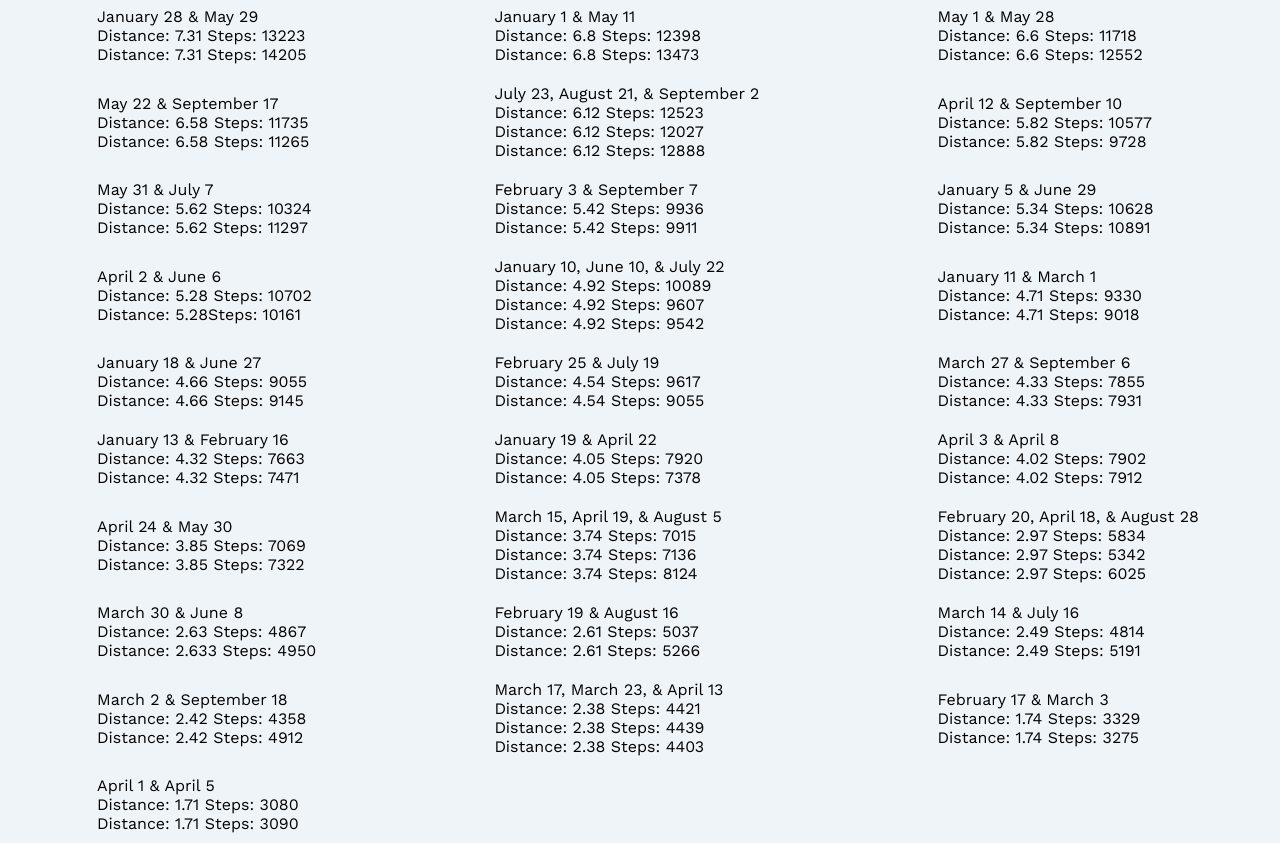
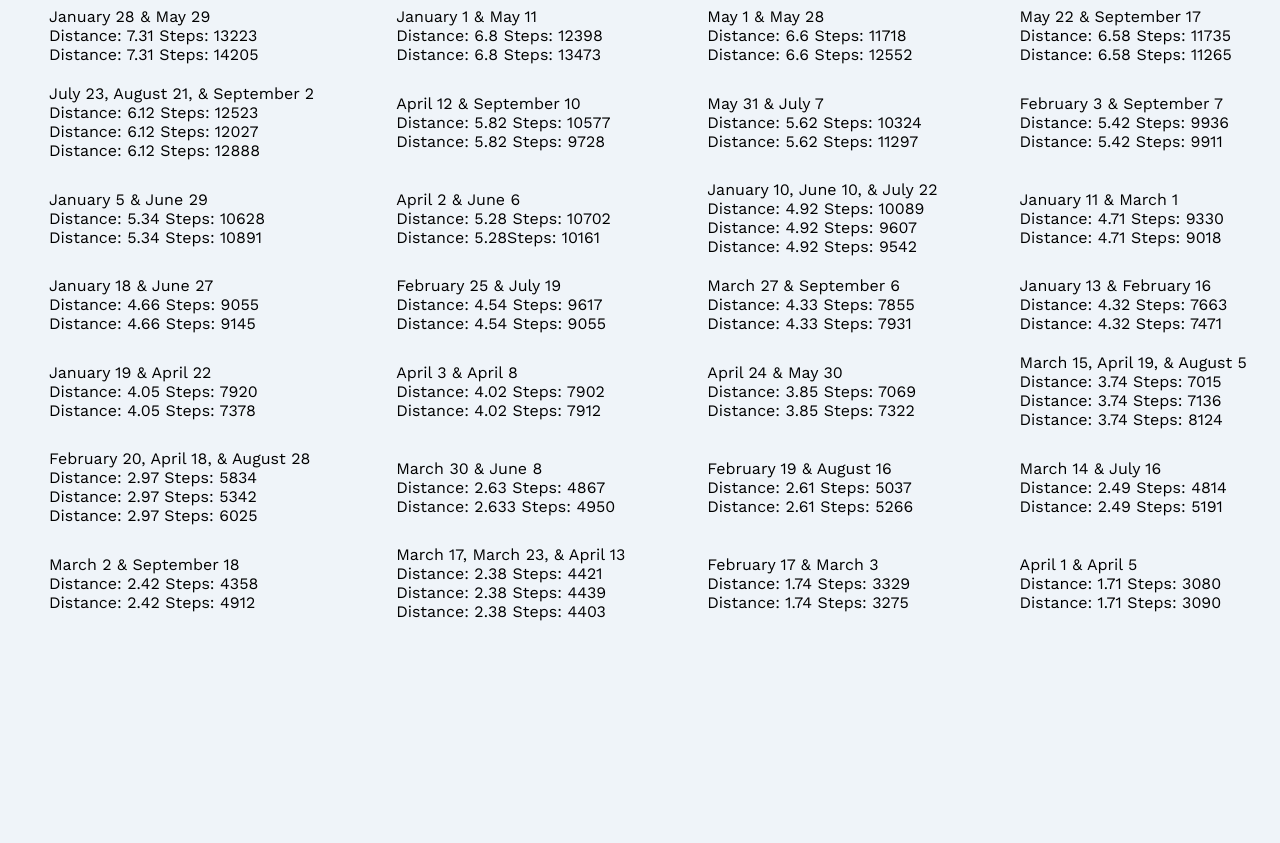
Before and after one commit to ceciliaknaub/hypertext-project, a plain HTML site: page routine.html in a window 1280 px wide. Shown: the part 68-911 px from the top of the page. After the commit the page ends 808 px from the top, so only its background shows below. Drawn offline with nearby package versions, Linux system fonts and the light colour scheme.

Commit message:
Update routine.html grid, change page title

```diff
--- a/routine.html
+++ b/routine.html
@@ -1,7 +1,7 @@
 <!DOCTYPE html>
 <html>
     <head>
-        <title>Steps</title>
+        <title>Routine</title>
         <link rel="stylesheet" type="text/css" href="./styles/style.css" media="screen" />
         <link rel="stylesheet" href="https://fonts.googleapis.com/css?family=Work+Sans">
     </head>
--- a/styles/style.css
+++ b/styles/style.css
@@ -130,7 +130,7 @@ h2 {
 
 .center-routine {
   display: grid;
-  grid-template-columns: auto auto auto;
+  grid-template-columns: auto auto auto auto;
   justify-content: space-around;
   align-items: center;
 
```
